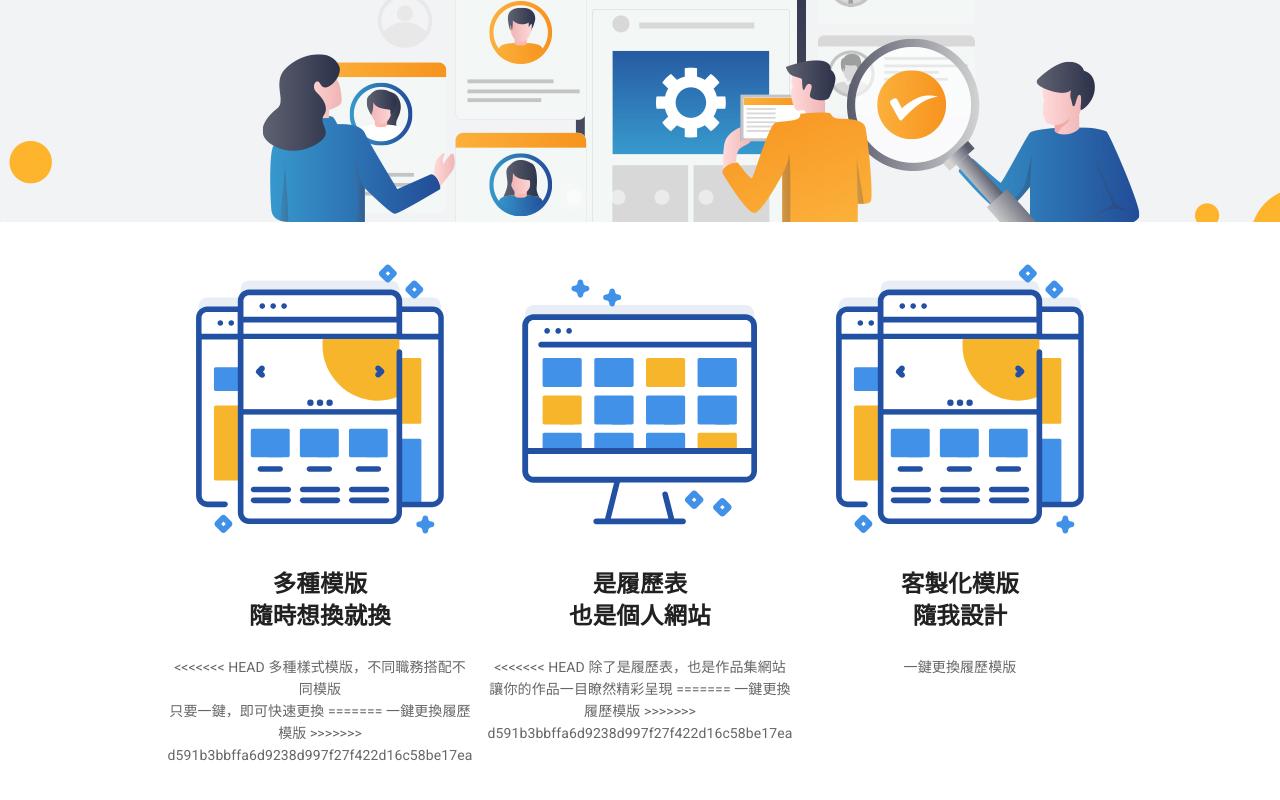
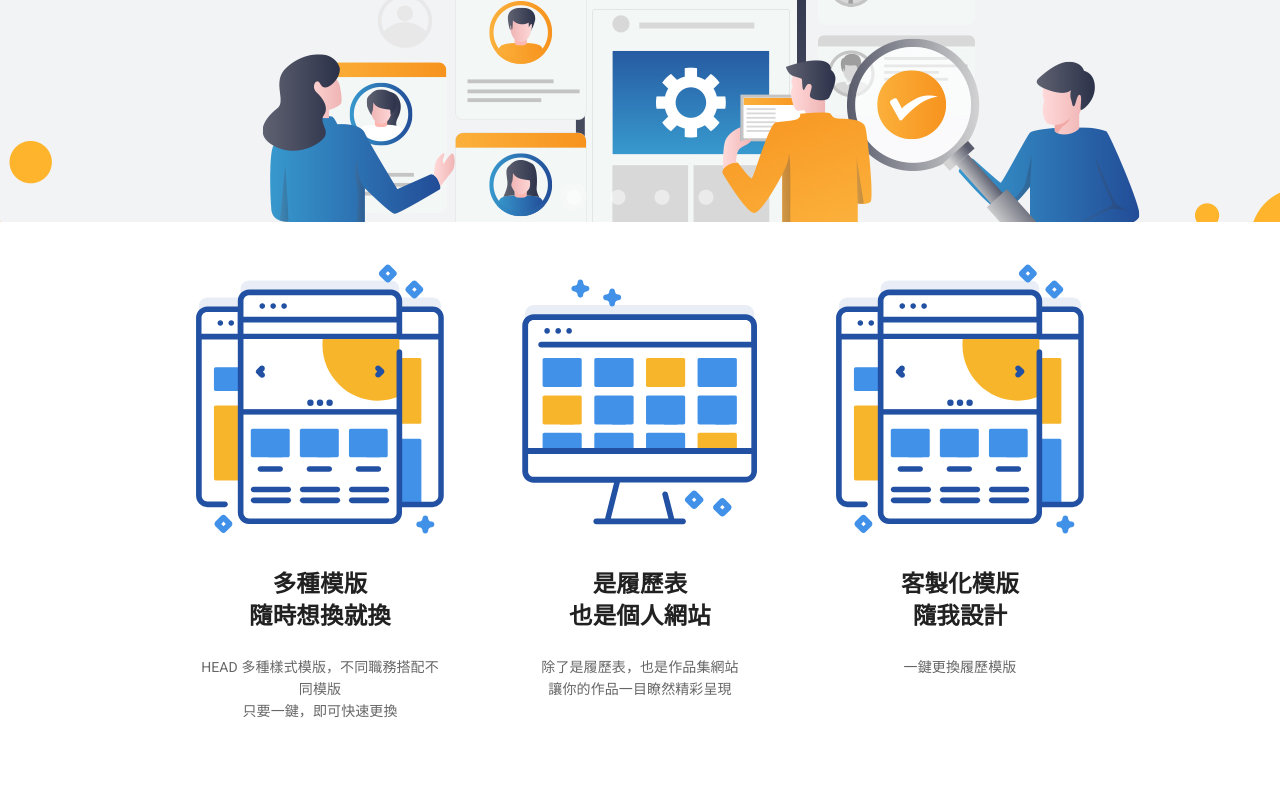
Before and after one commit to wade5141000/resume, a Vue app in the folder vue/: page / in a window 1280 px wide. Shown: the part 242-1042 px from the top of the page. After the commit the page ends 1004 px from the top, so only its background shows below. Built offline with nearby package versions, Linux system fonts and the light colour scheme.

Commit message:
首頁debug

```diff
--- a/vue/src/views/Index.vue
+++ b/vue/src/views/Index.vue
@@ -1,7 +1,12 @@
 <template>
   <v-row justify="center" class="white">
     <v-col cols="12" class="pa-0">
-      <v-carousel cycle hide-delimiter-background :show-arrows="false" :height="400">
+      <v-carousel
+        cycle
+        hide-delimiter-background
+        :show-arrows="false"
+        :height="400"
+      >
         <v-carousel-item
           v-for="(item, i) in items"
           :key="i"
@@ -18,21 +23,8 @@
           ><h3>多種模版<br />隨時想換就換</h3>
         </v-card-title>
         <v-card-subtitle class="d-flex justify-center text-center pa-0 my-2">
-<<<<<<< HEAD
-          多種樣式模版，不同職務搭配不同模版<br>只要一鍵，即可快速更換
-=======
-          一鍵更換履歷模版
->>>>>>> d591b3bbffa6d9238d997f27f422d16c58be17ea
+          HEAD 多種樣式模版，不同職務搭配不同模版<br />只要一鍵，即可快速更換
         </v-card-subtitle>
-        <!-- <v-btn
-          outlined
-          color="blue"
-          class="ma-2 pa-5 white--text"
-          href="account/signup"
-        >
-          立即開始製作！
-          <v-icon right light> mdi-pencil-outline </v-icon>
-        </v-btn> -->
       </v-card>
     </v-col>
     <v-col col="9" lg="3" sm="3" class="my-5">
@@ -42,21 +34,8 @@
           ><h3>是履歷表<br />也是個人網站</h3>
         </v-card-title>
         <v-card-subtitle class="d-flex justify-center text-center pa-0 my-2">
-<<<<<<< HEAD
-          除了是履歷表，也是作品集網站<br>讓你的作品一目瞭然精彩呈現
-=======
-          一鍵更換履歷模版
->>>>>>> d591b3bbffa6d9238d997f27f422d16c58be17ea
+          除了是履歷表，也是作品集網站<br />讓你的作品一目瞭然精彩呈現
         </v-card-subtitle>
-        <!-- <v-btn
-          outlined
-          color="blue"
-          class="ma-2 pa-5 white--text"
-          href="account/signup"
-        >
-          立即開始製作！
-          <v-icon right light> mdi-pencil-outline </v-icon>
-        </v-btn> -->
       </v-card>
     </v-col>
     <v-col col="9" lg="3" sm="3" class="my-5">
@@ -68,15 +47,6 @@
         <v-card-subtitle class="d-flex justify-center text-center pa-0 my-2">
           一鍵更換履歷模版
         </v-card-subtitle>
-        <!-- <v-btn
-          outlined
-          color="blue"
-          class="ma-2 pa-5 white--text"
-          href="account/signup"
-        >
-          立即開始製作！
-          <v-icon right light> mdi-pencil-outline </v-icon>
-        </v-btn> -->
       </v-card>
     </v-col>
   </v-row>
```
